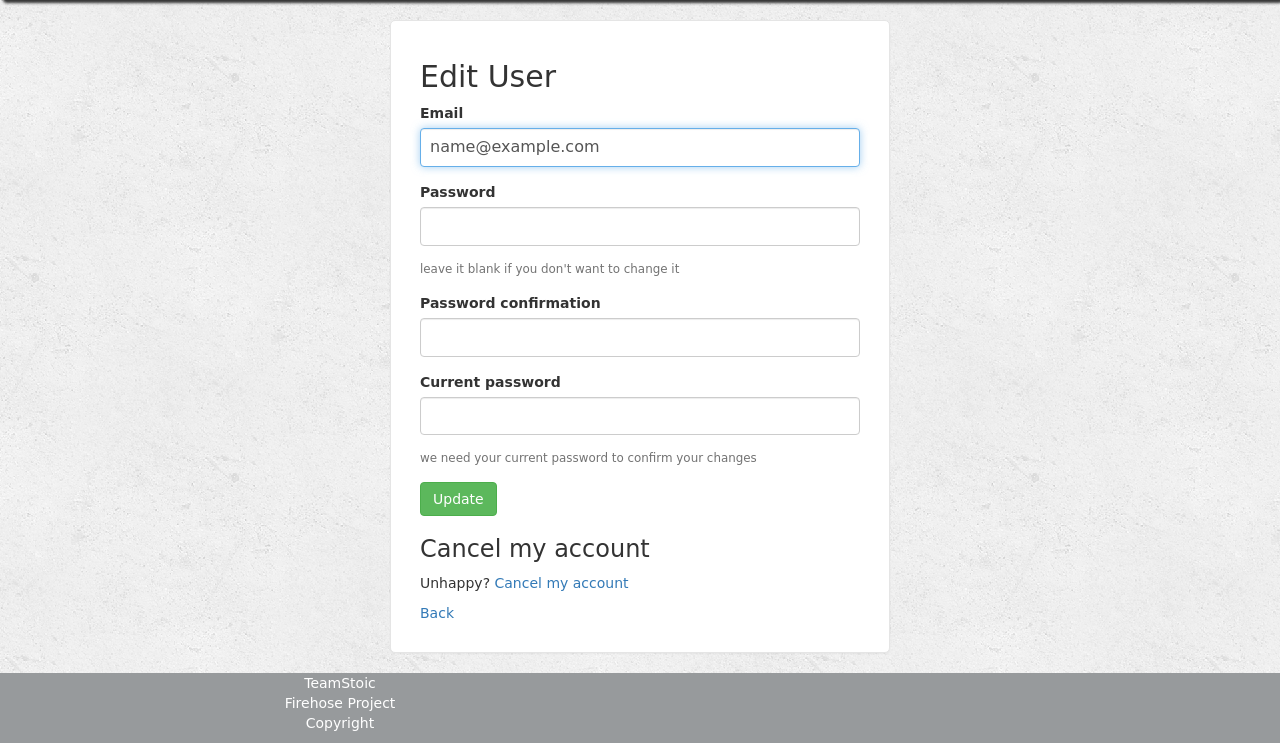
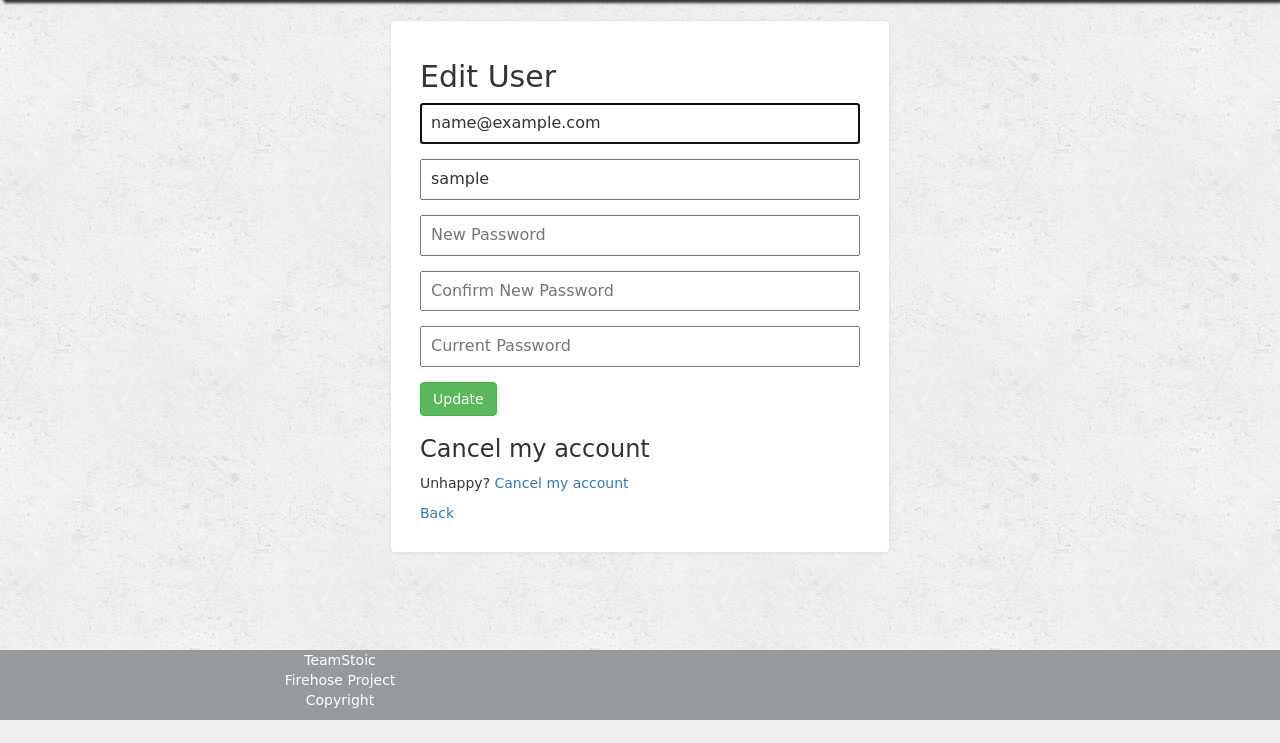
Before and after one commit to chadbaum/RPGChess, a Rails app: page /users/edit in a window 1280 px wide. Shown: the part 80-823 px from the top of the page. After the commit the page ends 800 px from the top, so only its background shows below. Run offline with Rails 7, Linux system fonts and the light colour scheme; the visitor is signed in with stand-in values (Sample User, id 1); style sheets or scripts are compiled from the project's sources; parts of the project's set-up code (start-up, migrations or seed data) failed here and were passed over; some libraries are stand-ins or nearby versions; some web fonts are replaced.

Commit message:
Re-factor for username

```diff
--- a/app/assets/stylesheets/global.scss
+++ b/app/assets/stylesheets/global.scss
@@ -18,7 +18,7 @@
 }
 
 .new-account {
-  padding-top: 45px;
+  padding-top: 20px;
 }
 
 .team-profile {
--- a/app/controllers/application_controller.rb
+++ b/app/controllers/application_controller.rb
@@ -3,13 +3,4 @@
   # Prevent CSRF attacks by raising an exception.
   # For APIs, you may want to use :null_session instead.
   protect_from_forgery with: :exception
-  before_action :configure_permitted_parameters, if: :devise_controller?
-
-  protected
-
-  def configure_permitted_parameters
-    added_attrs = [:username, :email, :password, :password_confirmation, :remember_me]
-    devise_parameter_sanitizer.permit :sign_up, keys: added_attrs
-    devise_parameter_sanitizer.permit :account_update, keys: added_attrs
-  end
 end
--- a/app/views/devise/registrations/edit.html.erb
+++ b/app/views/devise/registrations/edit.html.erb
@@ -3,13 +3,14 @@
   <%= simple_form_for(resource, as: resource_name, url: registration_path(resource_name), html: { method: :put }) do |f| %>
     <%= f.error_notification %>
     <div class="form-inputs">
-      <%= f.input :email, required: true, autofocus: true %>
+      <%= f.email_field :email, required: true, autofocus: true, class:'devise-inputs', placeholder: 'Email Address' %>
+      <%= f.text_field :username, required: true, autofocus: true, class:'devise-inputs', placeholder: 'Username' %>
       <% if devise_mapping.confirmable? && resource.pending_reconfirmation? %>
         <p>Currently waiting confirmation for: <%= resource.unconfirmed_email %></p>
       <% end %>
-      <%= f.input :password, autocomplete: "off", hint: "leave it blank if you don't want to change it", required: false %>
-      <%= f.input :password_confirmation, required: false %>
-      <%= f.input :current_password, hint: "we need your current password to confirm your changes", required: true %>
+      <%= f.password_field :password, autocomplete: "off", hint: "leave it blank if you don't want to change it", required: false, placeholder: 'New Password', class:'devise-inputs' %>
+      <%= f.password_field :password_confirmation, required: false, class:'devise-inputs', placeholder:'Confirm New Password' %>
+      <%= f.password_field :current_password, hint: "we need your current password to confirm your changes", required: true, class:'devise-inputs', placeholder:'Current Password' %>
     </div>
     <div class="form-actions">
       <%= f.button :submit, "Update", class: 'btn btn-success' %>
--- a/app/views/devise/sessions/new.html.erb
+++ b/app/views/devise/sessions/new.html.erb
@@ -2,7 +2,7 @@
   <h2>Log in</h2>
   <%= simple_form_for(resource, as: resource_name, url: session_path(resource_name)) do |f| %>
     <div class="deviseNewLogIn">
-        <%= f.text_field :login, required: false, autofocus: true, class:'devise-inputs', placeholder: 'Username' %>
+        <%= f.email_field :email, required: false, autofocus: true, class:'devise-inputs', placeholder: 'Username' %>
         <%= f.password_field :password, required: false, class: 'devise-inputs', placeholder: 'Password' %>
         <div class="checkbox">
           <label>
--- a/app/views/layouts/_navbar.html.erb
+++ b/app/views/layouts/_navbar.html.erb
@@ -21,7 +21,7 @@
           <%= simple_form_for(resource, as: resource_name, url: session_path(resource_name)) do |f| %>
             <div class="form-inline">
               <div class="form-group">
-                <%= f.text_field :login, class: 'form-control', placeholder: 'Username', required: false, autofocus: true %>
+                <%= f.email_field :email, class: 'form-control', placeholder: 'Email Address', required: false, autofocus: true %>
               </div>
               <div class="form-group">
                 <%= f.password_field :password, class: 'form-control', placeholder: 'Password', required: false %>
--- a/app/views/static_pages/index.html.erb
+++ b/app/views/static_pages/index.html.erb
@@ -9,6 +9,10 @@
         <%= f.error_notification %>
         <div class="form-group">
           <%= f.email_field :email, class: 'form-control', required: true, autofocus: true, placeholder: 'Email Address' %>
+        </div>
+        <br>
+        <div class="form-group">
+          <%= f.text_field :username, required: true, autofocus: true, class:'form-control', placeholder: 'Username' %>
         </div>
         <br>
         <div class="form-group">
--- a/config/initializers/devise.rb
+++ b/config/initializers/devise.rb
@@ -39,7 +39,7 @@
   # determining whether
   # or not authentication should be aborted when the value is
   # not present.
-  config.authentication_keys = [:login]
+  # config.authentication_keys = [:login]
 
   # Configure parameters from the request object used for
   # authentication. Each entry
@@ -279,7 +279,7 @@
   # first check for
   # "users/sessions/new". It's turned off by default because it's
   # slower if you are using only default views.
-   config.scoped_views = true
+  # config.scoped_views = false
 
   # Configure the default scope given to Warden. By default it's the
   # first devise role declared in your routes (usually :user).
```
Also changed, not shown: app/models/user.rb (+0 -16 lines), spec/integration/home_spec.rb (+4 -4 lines).
